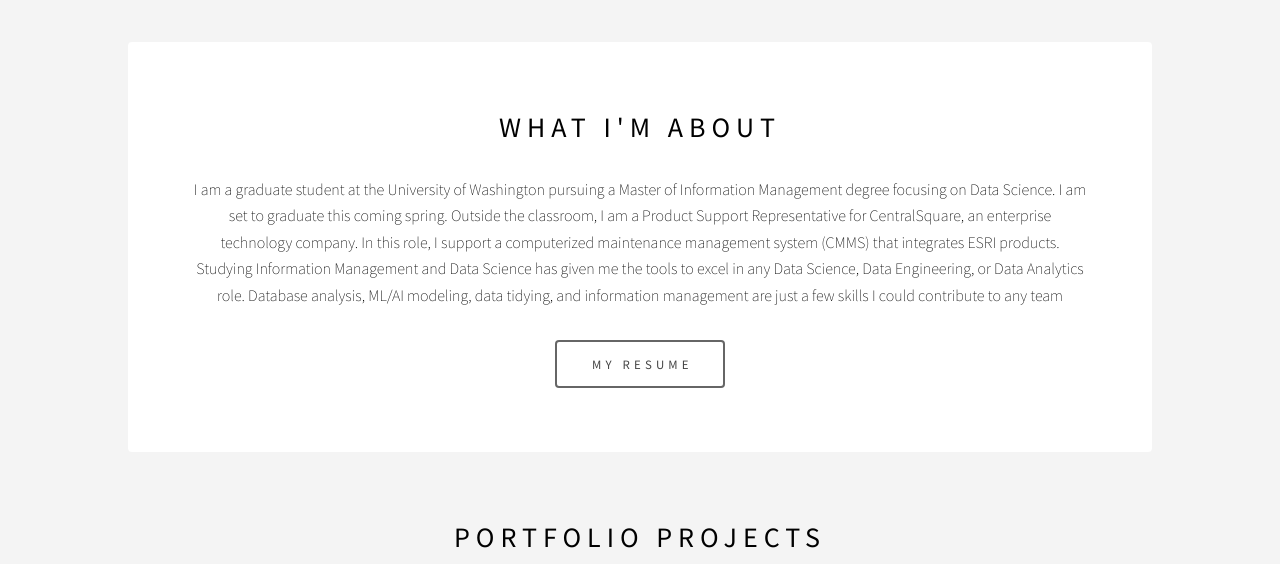
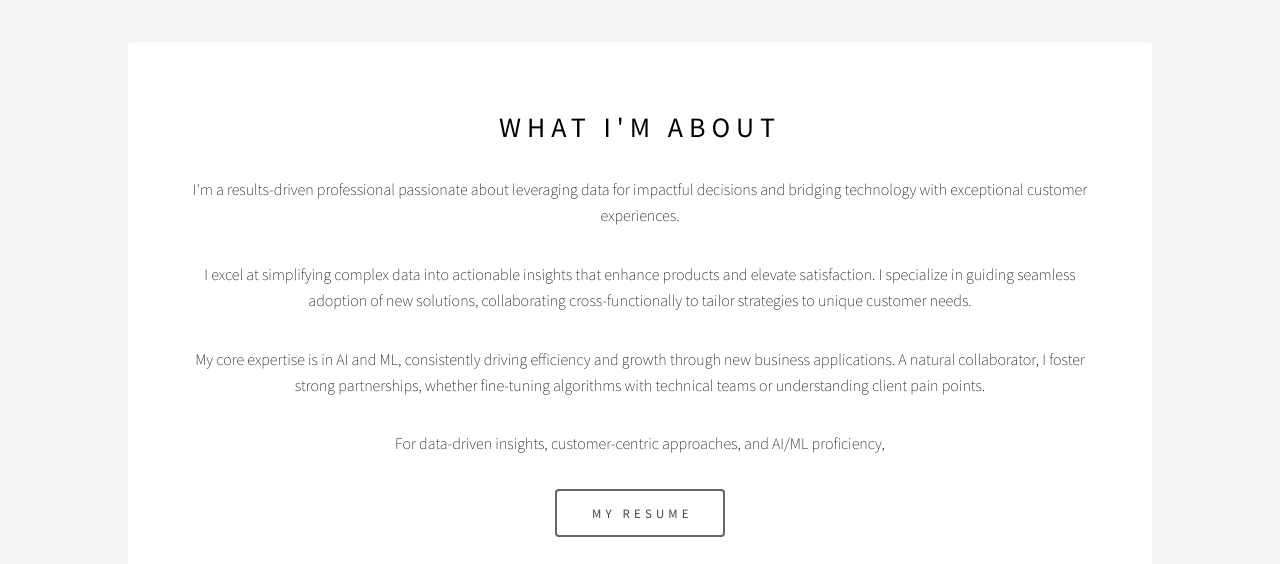
Before and after one commit to devynduvall/devynduvall.github.io, a plain HTML site: page index.html in a window 1280 px wide. Shown: the part 622-1186 px from the top of the page. Drawn offline with Linux system fonts and the light colour scheme.

Commit message:
updated website

```diff
--- a/index.html
+++ b/index.html
@@ -28,7 +28,20 @@
         <div id="wrapper">
                 <section id="intro" class="main">
                     <h2>What I'm about</h2>
-                    <p>I am a graduate student at the University of Washington pursuing a Master of Information Management degree focusing on Data Science. I am set to graduate this coming spring. Outside the classroom, I am a Product Support Representative for CentralSquare, an enterprise technology company. In this role, I support a computerized maintenance management system (CMMS) that integrates ESRI products. Studying Information Management and Data Science has given me the tools to excel in any Data Science, Data Engineering, or Data Analytics role. Database analysis, ML/AI modeling, data tidying, and information management are just a few skills I could contribute to any team</p>
+                    <p>
+                        I'm a results-driven professional passionate about leveraging data for impactful decisions and bridging technology with exceptional customer experiences.
+                    </p>
+                    <p>
+                        I excel at simplifying complex data into actionable insights that enhance products and elevate satisfaction. I specialize in guiding seamless adoption of new solutions, collaborating cross-functionally to tailor strategies to unique customer needs.
+                    </p>
+
+                    <p>
+                        My core expertise is in AI and ML, consistently driving efficiency and growth through new business applications. A natural collaborator, I foster strong partnerships, whether fine-tuning algorithms with technical teams or understanding client pain points.
+                    </p>
+
+                    <p>
+                        For data-driven insights, customer-centric approaches, and AI/ML proficiency,
+                    </p>
                     <ul class="actions">
                         <li><a href="assets/resume.pdf" class="button big">My Resume</a></li>
                     </ul>
```
Also changed, not shown: 3 other files.
